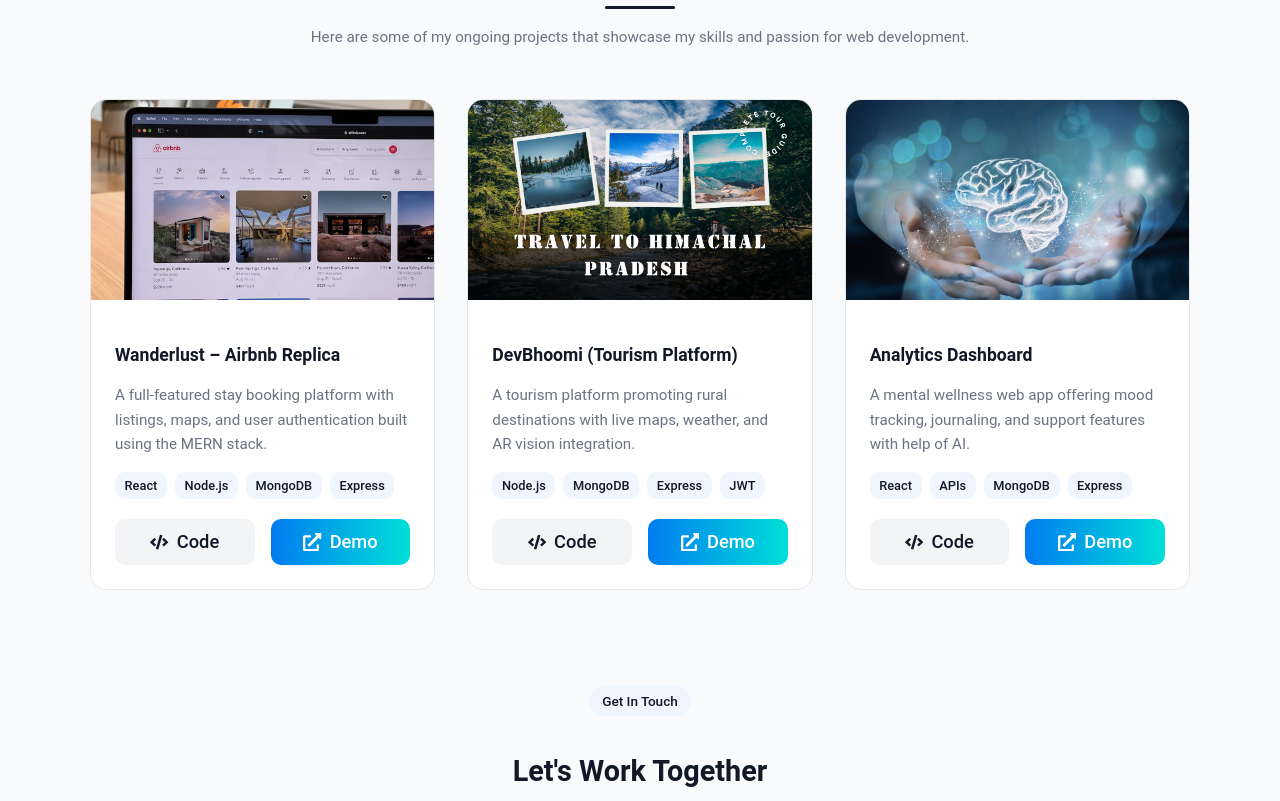
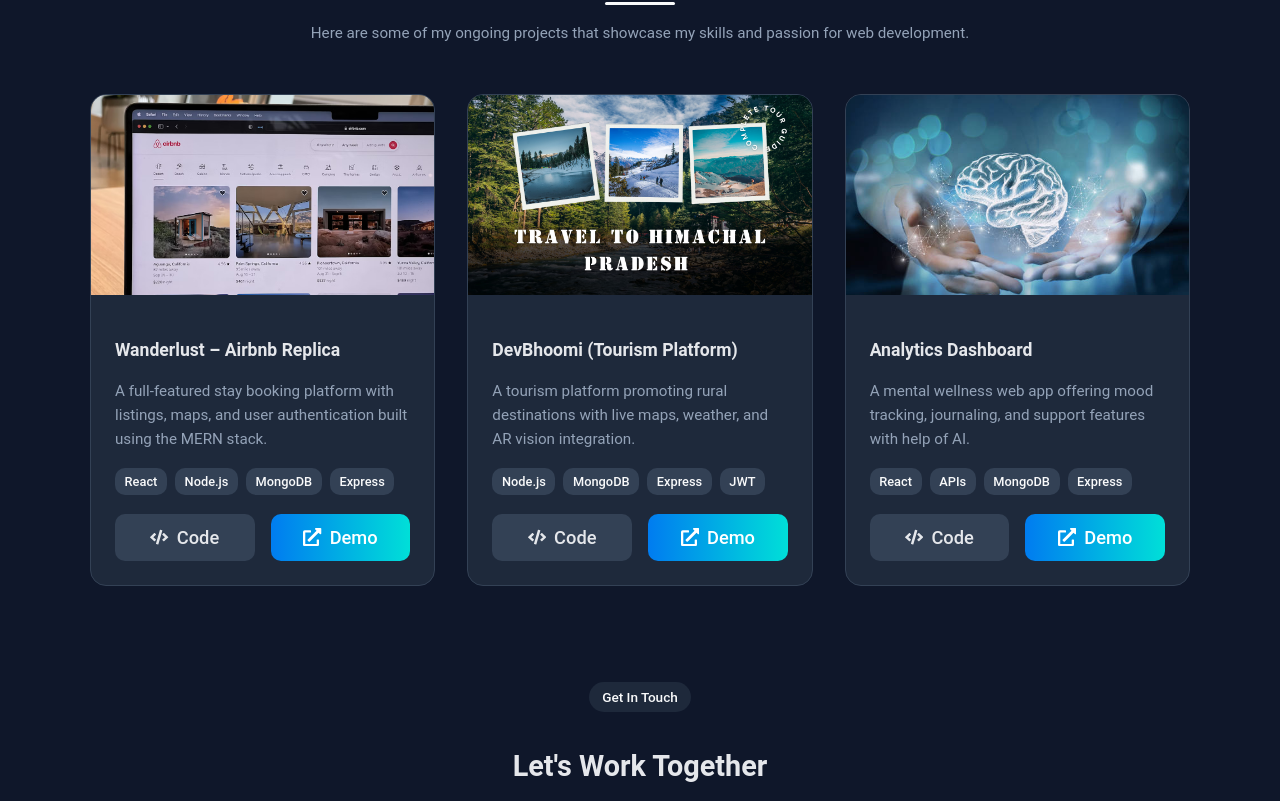
Before and after one commit to PrateekSharma-04/MY-Portfolio, a React (Vite) app: page / in a window 1280 px wide. Shown: the part 2678-3479 px from the top of the page. Built offline with nearby package versions, Linux system fonts and the light colour scheme.

Commit message:
changes in sections

```diff
--- a/src/components/About/About.jsx
+++ b/src/components/About/About.jsx
@@ -2,7 +2,7 @@ import React from "react";
 import "./About.scss";
 import InfoCard from "./InfoCard";
 import infoCards from "./data";
-import profileImage from "../../assets/icons/profile.jpg"; // change to your real image path
+import profileImage from "../../assets/icons/my-image.jpg"; // change to your real image path
 
 export default function About() {
   return (
--- a/src/components/Projects/Projects.scss
+++ b/src/components/Projects/Projects.scss
@@ -95,7 +95,7 @@
         margin-bottom: 1.2rem;
 
         .project-tag {
-          background: var(--accent) ;
+          background: var(--secondary) ;
           color: var(--primary);
           padding: 0.25rem 0.6rem;
           border-radius: 10px;
--- a/src/context/ThemeContextProvider.jsx
+++ b/src/context/ThemeContextProvider.jsx
@@ -4,7 +4,7 @@ import { lightTheme, darkTheme } from "../theme/theme.js";
 import { ThemeContext } from "./ThemeContext.js";
 
 export default function ThemeContextProvider({ children }) {
-  const [isDark, setIsDark] = useState(false);
+  const [isDark, setIsDark] = useState(true);
   const theme = useMemo(() => (isDark ? darkTheme : lightTheme), [isDark]);
 
   useEffect(() => {
```
Also changed, not shown: src/assets/icons/my-image.jpg (added), src/assets/icons/profile.jpg (deleted), src/components/Projects/data.js (line endings or trailing spaces).
